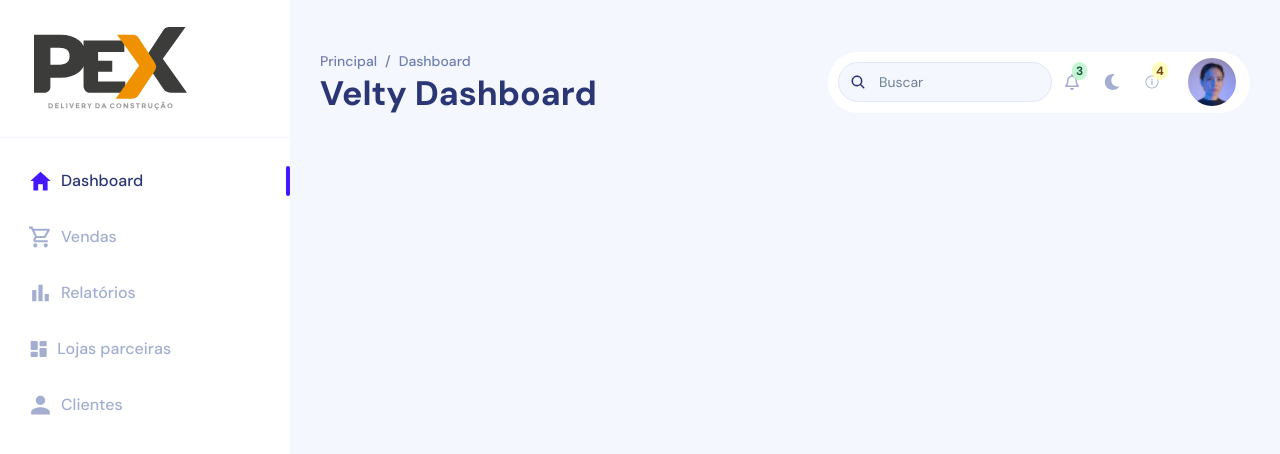
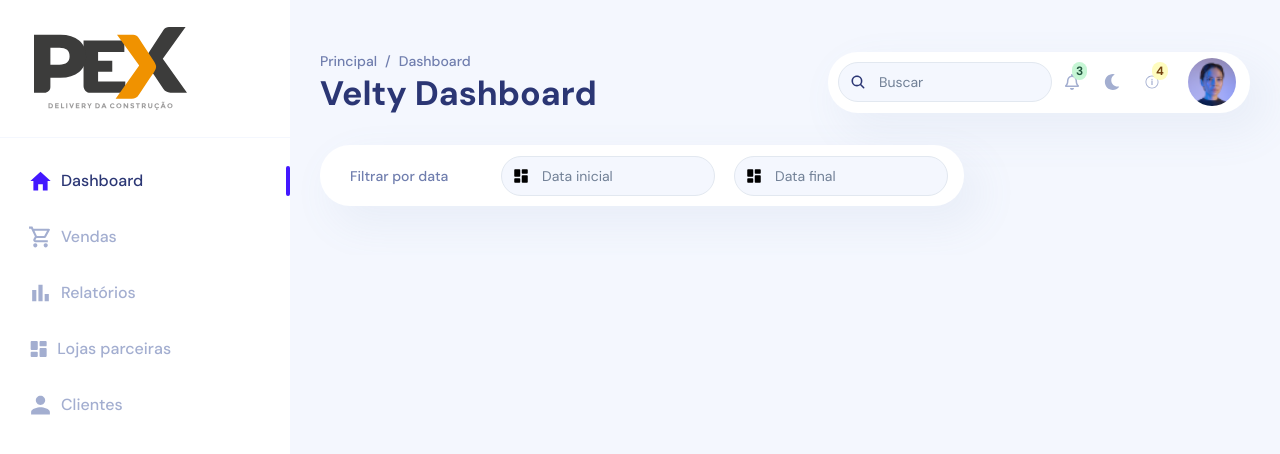
Before and after one commit to AtysonJaime/pex_velty, a Next.js app: page / in a window 1280 px wide. Shown: the top 454 px of the page. Built offline with nearby package versions, Linux system fonts and the light colour scheme.

Commit message:
:sparkles: Adiciona componente Filtro por Data

```diff
--- a/components/HeaderPage/HeaderPage.module.scss
+++ b/components/HeaderPage/HeaderPage.module.scss
@@ -17,6 +17,7 @@
     padding: 0.625rem;
     border-radius: 1.875rem;
     display: flex;
+    box-shadow: 0.875rem 1.0625rem 2.5rem 0.25rem rgba(112, 144, 176, 0.08);
 
     .input-busca {
       width: auto;
--- /dev/null
+++ b/components/Main/components/FilterData/FilterData.module.scss
@@ -0,0 +1,48 @@
+@import "../../../../assets/scss/variable.scss";
+
+.container-filter-data {
+  max-width: 40.25rem;
+  min-height: 3.8125rem;
+  width: 100%;
+  display: flex;
+  flex-wrap: wrap;
+  justify-content: space-between;
+  align-items: center;
+  margin-top: 1.25rem;
+  box-shadow: 0.875rem 1.0625rem 2.5rem 0.25rem rgba(112, 144, 176, 0.08);
+  border-radius: 1.875rem;
+  padding: 0.625rem 1rem 0.625rem 1.875rem;
+  background-color: $white;
+
+  p {
+    color: $gray-dark;
+    font-size: 0.875rem;
+    font-weight: 500;
+    line-height: 1.5rem;
+  }
+
+  .container-inputs-data {
+    display: flex;
+    flex-wrap: wrap;
+    .input-group-data {
+      width: auto;
+      svg {
+        fill: $black;
+        width: 1.125rem;
+      }
+      input {
+        background-color: $white-gray;
+        color: #8f9bba;
+        max-width: 13.375rem;
+        width: 100%;
+        border-radius: 3.0625rem;
+        font-size: 0.875rem;
+        font-weight: 400;
+        line-height: 1.25rem;
+      }
+      ~ .input-group-data {
+        margin-left: 1.1875rem;
+      }
+    }
+  }
+}
--- /dev/null
+++ b/components/Main/components/FilterData/index.jsx
@@ -0,0 +1,21 @@
+import { Flex, InputGroup, InputLeftElement, Input } from "@chakra-ui/react";
+import styles from "./FilterData.module.scss";
+import GridIcon from "../../../GridIcon";
+
+export default function FilterPorDate() {
+  return (
+    <Flex className={styles["container-filter-data"]}>
+      <p>Filtrar por data</p>
+      <Flex className={styles["container-inputs-data"]}>
+        <InputGroup className={styles["input-group-data"]}>
+          <InputLeftElement children={<GridIcon />} />
+          <Input type="text" placeholder="Data inicial" mask="xx/xx/xxxx" />
+        </InputGroup>
+        <InputGroup className={styles["input-group-data"]}>
+          <InputLeftElement children={<GridIcon color="gray.300" />} />
+          <Input type="text" placeholder="Data final" mask="xx/xx/xxxx" />
+        </InputGroup>
+      </Flex>
+    </Flex>
+  );
+}
--- a/components/Main/index.jsx
+++ b/components/Main/index.jsx
@@ -1,10 +1,10 @@
-//import styles from "./Main.module.scss";
-//import { Flex, Spacer, Box } from "@chakra-ui/react";
 import HeaderPage from "../HeaderPage";
+import FilterPorDate from "./components/FilterData";
 import styled from "styled-components";
 
 const StyledSection = styled.section`
   display: flex;
+  flex-direction: column;
   padding: 3.0625rem 1.875rem;
   margin-left: 18.125rem;
   width: calc(100% - 18.125rem);
@@ -30,6 +30,7 @@ export default function Main() {
   return (
     <StyledSection>
       <HeaderPage headerProps={headerProps} />
+      <FilterPorDate />
     </StyledSection>
   );
 }
```
Also changed, not shown: components/Main/Main.module.scss (deleted, +0 -9 lines).
